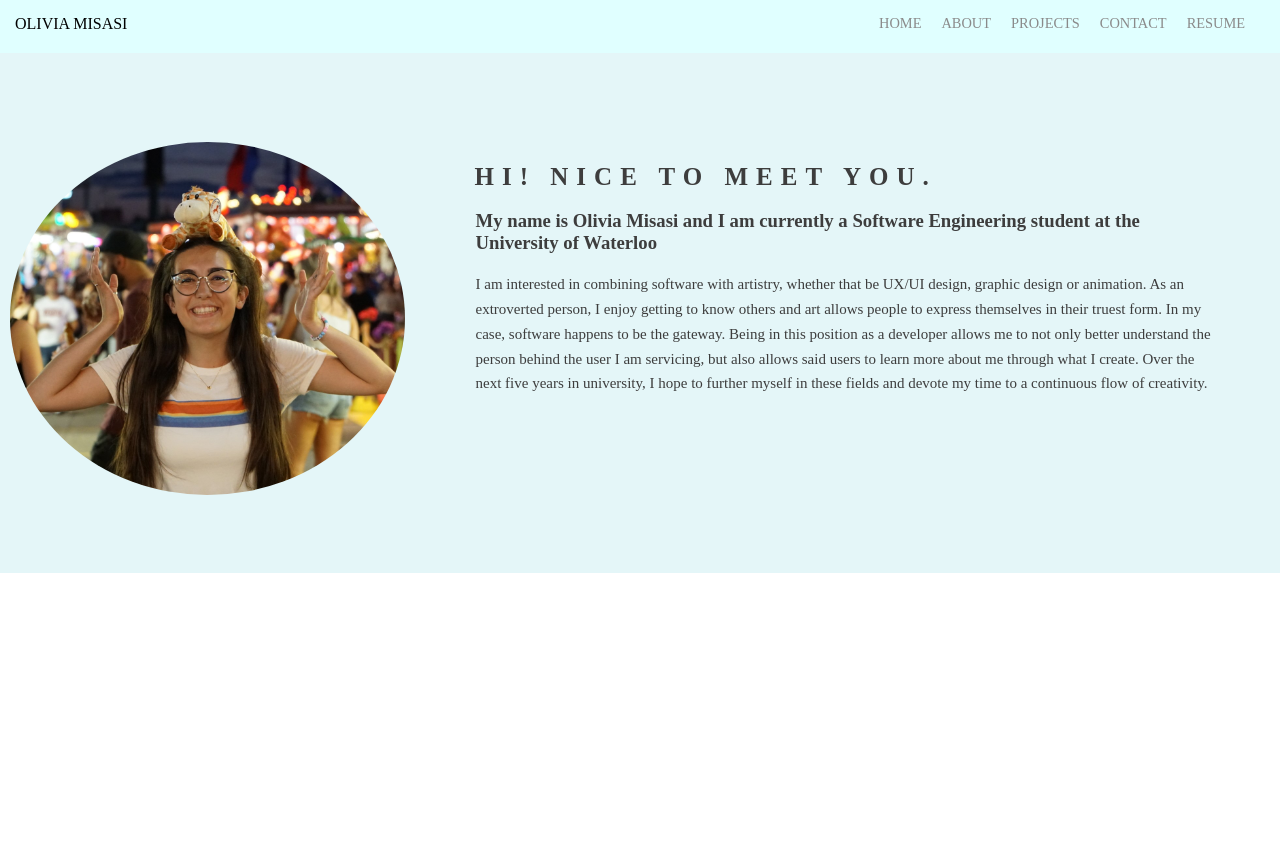
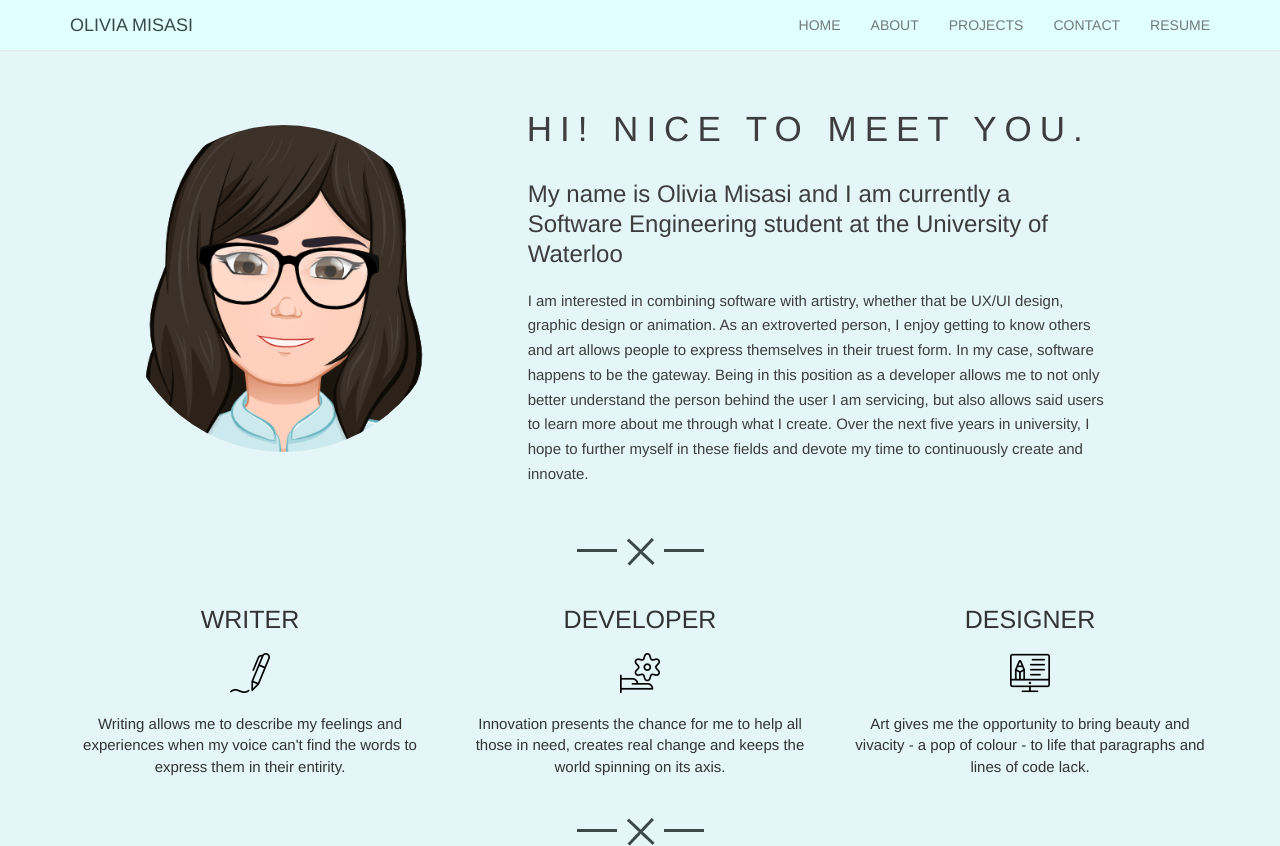
Before and after one commit to omisasi/personalsite, a plain HTML site: page index.html in a window 1280 px wide. Before the commit the page ends 800 px from the top, so only its background shows below. Drawn offline with nearby package versions, Linux system fonts and the light colour scheme.

Commit message:
Bootstrap implemented

```diff
--- a/index.html
+++ b/index.html
@@ -1,63 +1,90 @@
 <!DOCTYPE html>
 <html>
 <head>
-	<meta charset ="utf-8" />
-	<title>Page Title</title>
+	<meta charset ="utf-8">
+	<title>Olivia Misasi</title>
 	<meta name="viewport" content="width=device-width, initial-scale=1">
-	<link rel="stylesheet" href="styles.css">
+	<meta http-equiv="X-UA-Comptible" content="IE=edge">
+	<link href="http://maxcdn.bootstrapcdn.com/bootstrap/3.3.6/css/bootstrap.min.css" rel="stylesheet">
+	<link href="styles.css" rel="stylesheet" type="text/css">
+  	<script src="https://ajax.googleapis.com/ajax/libs/jquery/1.12.0/jquery.min.js"></script>
+  	<script src="http://maxcdn.bootstrapcdn.com/bootstrap/3.3.6/js/bootstrap.min.js"></script>
 </head>
 <body>
-	<header id="HOME" style="background-position: 50% -125px;">
+	<div class="lets-go">
+		<nav class="navbar navbar-default navbar-fixed-top" style="background-color: #e0ffff">
+			<!-- NAVBAR CONTAINER -->
+			<div class="container">
+				<!-- NAVBAR HEADER; toggle and brand -->
+				<div class="navbar-header">
+					<!-- TOGGLE BUTTON; mobile display-->
+					<button type="button" class="navbar-toggle collapsed" data-toggle="collapse" data-target="#example-nav-collapse">
+						<span class="sr-only"></span>
+	                    <span class="icon-bar"></span>
+	                    <span class="icon-bar"></span>
+	                    <span class="icon-bar"></span>
+					</button>
+					<a class="navbar-brand" href="#" style="color: #3d4849">OLIVIA MISASI</a>
+				</div>
+
+				<!-- NAVBAR MENU; links, forms, etc for toggle -->
+				<div class="collapse navbar-collapse" id="example-nav-collapse">
+					<ul class="nav navbar-nav navbar-right">
+						<li><a href="#HOME">HOME</a></li>
+						<li><a href="#ABOUT">ABOUT</a></li>
+						<li><a href="#PROJECTS">PROJECTS</a></li>
+						<li><a href="#CONTACT">CONTACT</a></li>
+						<li><a href="images/MisasiResume.pdf">RESUME</a></li>
+					</ul> <!-- /.nav-right collapse-->
+				</div> <!-- /.navbar-collapse -->
+			</div> <!-- /.container-->
+		</nav>
+	</div>
+
+<section class="introduction", id="HOME">
 	<div class="container">
-		<div class="navbar">
-			<div class="nav-left">
-				<div class="name">
-					<div>OLIVIA MISASI</div>
-				</div>
-			</div> <!-- /.nav-left collapse-->
-
-			<div class = "nav-right">
-				<div class="nav-wrapper">
-					<a href="index.html">HOME</a>
-				</div>
-				<div class="nav-wrapper">
-					<a href="index.html">ABOUT</a>
-				</div>
-				<div class="nav-wrapper">
-					<a href="index.html">PROJECTS</a>
-				</div>
-				<div class="nav-wrapper">
-					<a href="index.html">CONTACT</a>
-				</div>
-				<div class="nav-wrapper">
-					<a href="images/MisasiResume.pdf">RESUME</a>
-				</div>
-			</div> <!-- /.nav-right collapse-->
-		</div> <!-- /.navbar collapse-->
-	</div> <!-- /.container collapse-->
-</header>
-
-<section class="about_me" id="ABOUT">
-	<div class="container">
-		<div class="row">
-			<div class="column left">
-				<img src="images/me.JPG" alt="" class="center">
+		<div class="row needs-padding">
+			<div class="col-md-4 top-margin">
+				<img src="images/me.PNG" alt="" class="img-responsive center-block" style="border-radius: 50%">
 			</div>
-			<div class="column right">
+			<div class="col-md-8">
 				<div class="right-text">
-				<h2>Hi! Nice to meet you.</h2>
+			    <h2>Hi! Nice To Meet You.</h2>
 				<h3>My name is Olivia Misasi and I am currently a Software Engineering student at the University of Waterloo</h3>
-				<p> I am interested in combining software with artistry, whether that be UX/UI design, graphic design or animation. As an extroverted person, I enjoy getting to know others and art allows people to express themselves in their truest form. In my case, software happens to be the gateway. Being in this position as a developer allows me to not only better understand the person behind the user I am servicing, but also allows said users to learn more about me through what I create. Over the next five years in university, I hope to further myself in these fields and devote my time to a continuous flow of creativity.
+				<p> I am interested in combining software with artistry, whether that be UX/UI design, graphic design or animation. As an extroverted person, I enjoy getting to know others and art allows people to express themselves in their truest form. In my case, software happens to be the gateway. Being in this position as a developer allows me to not only better understand the person behind the user I am servicing, but also allows said users to learn more about me through what I create. Over the next five years in university, I hope to further myself in these fields and devote my time to continuously create and innovate. </p>
 				</div>
 			</div>
 		</div>
+		<img src="images/divider.PNG" alt="" class="img-responsive center-block">
 	</div>
 </section>
 
-<section class="about_me_2">
+<section class="about-me-2", id="ABOUT">
 	<div class="container">
 		<div class="row">
+			<div class="col-md-4 text-center">
+				<div class="attribute">
+					<h2>Writer</h2>
+					<img src="images/writer.PNG">
+					<p>Writing allows me to describe my feelings and experiences when my voice can't find the words to express them in their entirity.</p>
+				</div>
+			</div>
+			<div class="col-md-4 text-center">
+				<div class="attribute">
+					<h2>Developer</h2>
+					<img src="images/developer.PNG">
+					<p>Innovation presents the chance for me to help all those in need, creates real change and keeps the world spinning on its axis.</p>
+				</div>
+			</div>
+			<div class="col-md-4 text-center">
+				<div class="attribute">
+					<h2>Designer</h2>
+					<img src="images/designer.PNG">
+					<p>Art gives me the opportunity to bring beauty and vivacity - a pop of colour - to life that paragraphs and lines of code lack. </p>
+				</div>
+			</div>
 		</div>
+		<img src="images/divider.PNG" alt="" class="img-responsive center-block">
 	</div>
 </section>
 </body>
--- a/styles.css
+++ b/styles.css
@@ -1,89 +1,33 @@
 body{
 	margin: 0px;
-}
-
-.navbar{
-	display: flex;
-	justify-content: space-between;
-	padding: 15px;
-	background-color: #e0ffff;
-}
-
-.nav-right{
-	display: flex;
-}
-
-.navbar > .nav-right > div {
-	margin-right: 20px;
-	font-size: 0.9em;
-}
-
-.nav-wrapper {
-	/*setting up for the fade in/out underlines for navbar options*/
-	height: 22px;
-	border-bottom: 1px solid transparent;
-	transition: border-bottom 0.5s;
-}
-
-.nav-wrapper a{
-	color: #8a8a8a;
-	text-decoration: none;
-	transition: color 0.5s;
-}
-
-/*creates fade transitions and underlines for navbar options*/
-.nav-wrapper:hover{
-	border-bottom: 1px solid black;
-}
-.nav-wrapper a:hover{
-	color: black;
-}
-
-.row{
-	display: flex;
-}
-.column{
-	float: left;
-	padding: 10px;
-	height: 500px;
 	background-color: #e4f6f8;
 }
 
-.left{
-	width: 35%;
+.needs-padding{
+	padding:50px;
 }
 
-.left > img{
-	border-radius: 50%
+.top-margin{
+	margin-top: 75px;
 }
-
-.center{
-	display:block;
-	margin-left: auto;
-	margin-right: auto;
-	margin-top: 20%;
-	width: 100%;
-}
-.right{
-	width: 75%
-}
-
 .right-text
 {
 	color: #3d3d3d;
 }
 .right-text h2{
-	font-size: 25px;
+	font-size: 35px;
 	letter-spacing: 8px;
 	text-transform: uppercase;
-	margin-top: 100px;
-	margin-bottom: 10px;
+	margin-top: 60px;
+	margin-bottom: 30px;
 	margin-left: 50px;
 }
 
 .right-text h3{
 	margin-left: 51px;
 	margin-right: 50px;
+	margin-bottom: 20px;
+	line-height:125%;
 }
 
 .right-text p{
@@ -91,4 +35,21 @@ body{
 	margin-right:50px;
 	font-size: 15px;
 	line-height: 165%;
+	margin-bottom: 0px;
 }
+
+.col-md-4 .attribute{
+	margin-top: 40px;
+}
+
+.attribute h2{
+	text-transform: uppercase;
+	font-size: 25px;
+	margin-bottom: 20px;
+}
+
+.attribute p{
+	font-size: 15px;
+	margin-top: 20px;
+	margin-bottom: 40px;
+}
```
Also changed, not shown: images/designer.png (added), images/developer.png (added), images/divider.png (added), images/me.JPG (deleted), images/me.png (added), images/writer.png (added), 2 other files.
